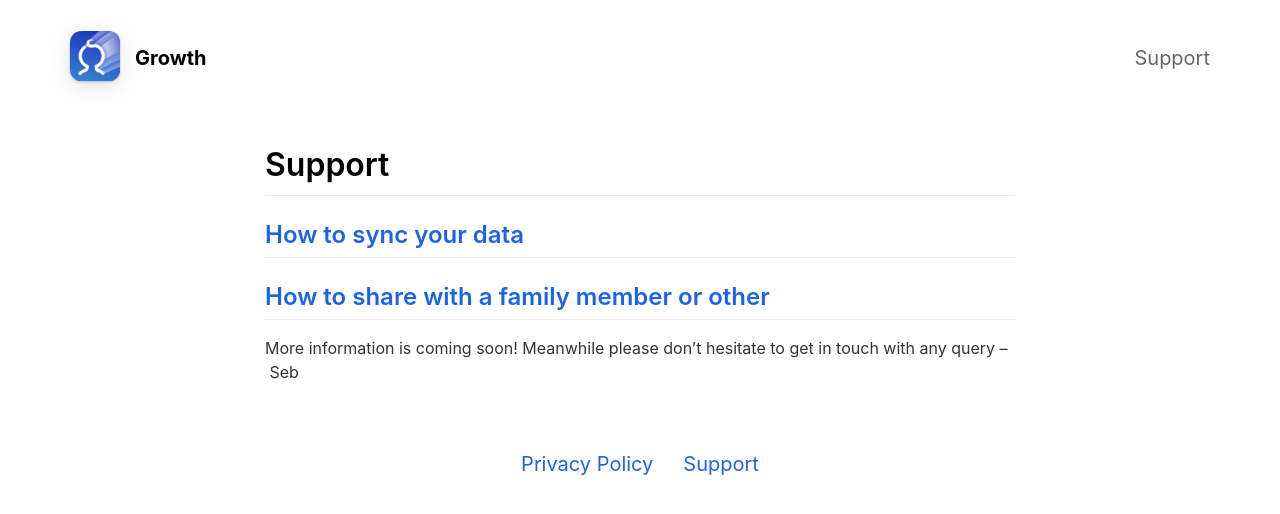
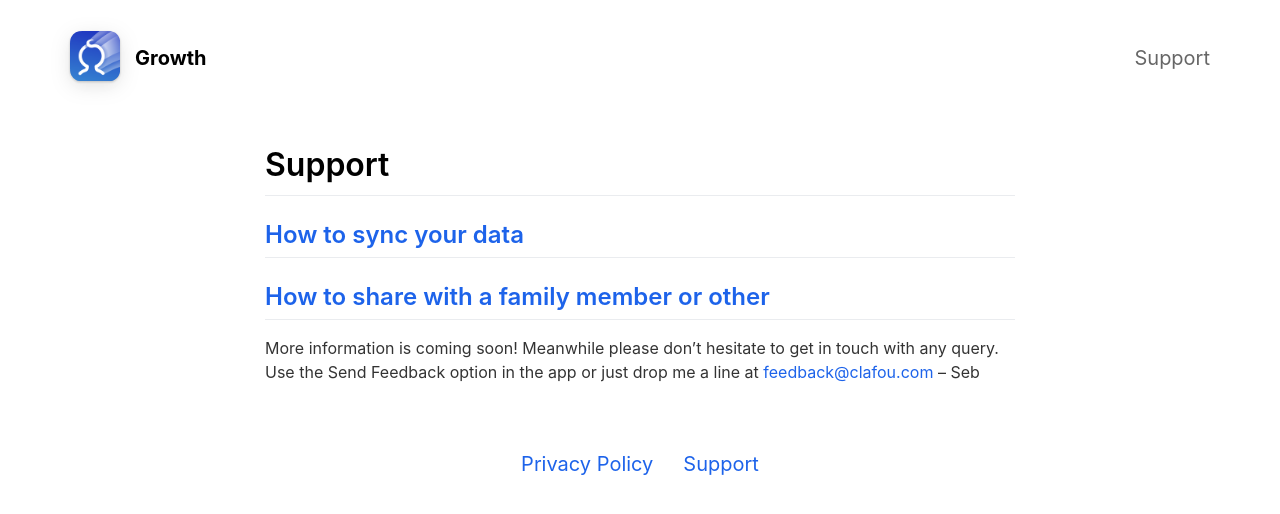
Before and after one commit to Clafou/growthchart.app, a Jekyll site: the page built from _pages/support.md, in a window 1280 px wide. Shown: the top 514 px of the page. Built offline with Jekyll 4.4.1, drawn with Linux system fonts in a browser that asks for light colours; nearby versions of some CDN libraries.

Commit message:
Added the email address to the support page.

```diff
--- a/_pages/support.md
+++ b/_pages/support.md
@@ -11,4 +11,4 @@ include_in_footer: true
 
 ## [How to share with a family member or other](/share-with-other)
 
-More information is coming soon! Meanwhile please don't hesitate to get in touch with any query – Seb
+More information is coming soon! Meanwhile please don't hesitate to get in touch with any query. Use the Send Feedback option in the app or just drop me a line at [feedback@clafou.com](mailto:feedback@clafou.com) – Seb
```
